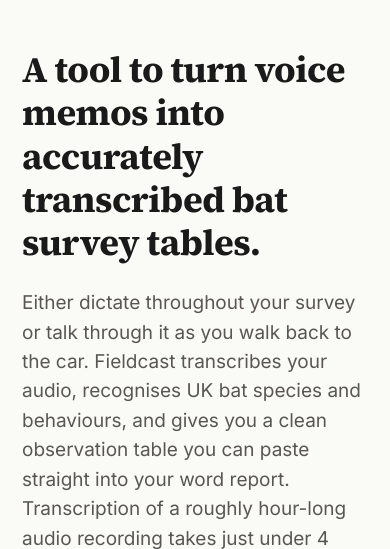
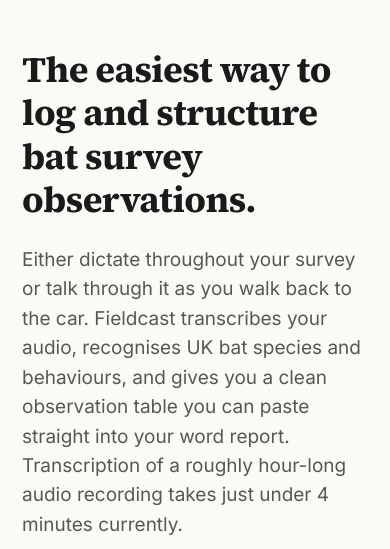
Before and after one commit to willts1209/AEYMAIN, a Flask app: page / in a window 390 px wide. Shown: the part 100-649 px from the top of the page. Run offline with Flask 3, Linux system fonts and the light colour scheme; some libraries are stand-ins or nearby versions.

Commit message:
Landing copy: outcome-led H1 + objection-handling section
- H1 changed from mechanism-led ('A tool to turn voice memos into
  accurately transcribed bat survey tables') to outcome-led ('The
  easiest way to log and structure bat survey observations').
- New 'Why not just use iPhone dictation?' section between How-it-works
  and Works-with-paper-too. Pre-empts the dismissive 'I could do this
  myself' reading without revealing the technical stack. Notes the two
  things generic dictation gets wrong: UK species recognition and the
  manual structuring step that's the actual slow bit.

Co-Authored-By: Claude Opus 4.7 <noreply@anthropic.com>

```diff
--- a/templates/landing.html
+++ b/templates/landing.html
@@ -332,7 +332,7 @@
     </nav>
   </header>
 
-  <h1>A tool to turn voice memos into accurately transcribed bat survey tables.</h1>
+  <h1>The easiest way to log and structure bat survey observations.</h1>
 
   <p class="lead">
     Either dictate throughout your survey or talk through it as you walk back to the car. Fieldcast transcribes your audio, recognises UK bat species and behaviours, and gives you a clean observation table you can paste straight into your word report. Transcription of a roughly hour-long audio recording takes just under 4 minutes currently.
@@ -374,6 +374,12 @@
       <span class="body">Check any rows that need fixing. Copy the table straight into your Word report, or download as a .docx.</span>
     </li>
   </ol>
+
+  <h2>Why not just use iPhone dictation?</h2>
+
+  <p>
+    Generic phone dictation doesn't reliably recognise UK bat species — try saying "Soprano pipistrelle" or "Brown long-eared" into the built-in iOS Dictation and see what you get. You'd also get a wall of transcribed text, not a structured table; you'd still have to re-read it and pull observations into rows manually, which is the slow bit you were trying to skip. Fieldcast handles both steps: species-aware transcription with the UK bat list baked in, then automatic parsing into the same time, species, count, behaviour, location, direction, and notes columns you'd put in your report.
+  </p>
 
   <h2>Works with paper too</h2>
 
```
